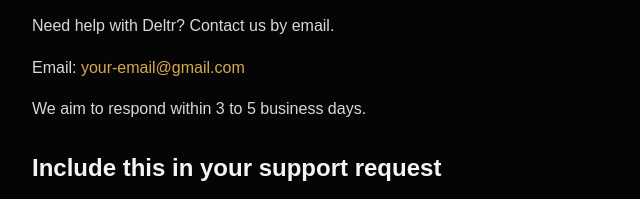
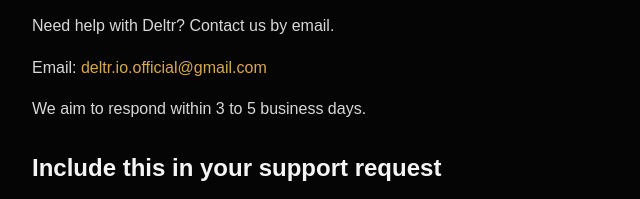
Before and after one commit to deltrofficial/deltr-site, a plain HTML site: page support.html in a window 1280 px wide. Shown: the part 159-358 px from the top of the page, 248-888 px from the left. Drawn offline with Linux system fonts and the light colour scheme.

Commit message:
add email to support.html

```diff
--- a/support.html
+++ b/support.html
@@ -26,7 +26,7 @@
     <h1>Deltr Support</h1>
     <p>Need help with Deltr? Contact us by email.</p>
 
-    <p>Email: <a href="mailto:your-email@gmail.com">your-email@gmail.com</a></p>
+    <p>Email: <a href="mailto:deltr.io.official@gmail.com">deltr.io.official@gmail.com</a></p>
     <p>We aim to respond within 3 to 5 business days.</p>
 
     <h2>Include this in your support request</h2>
```
